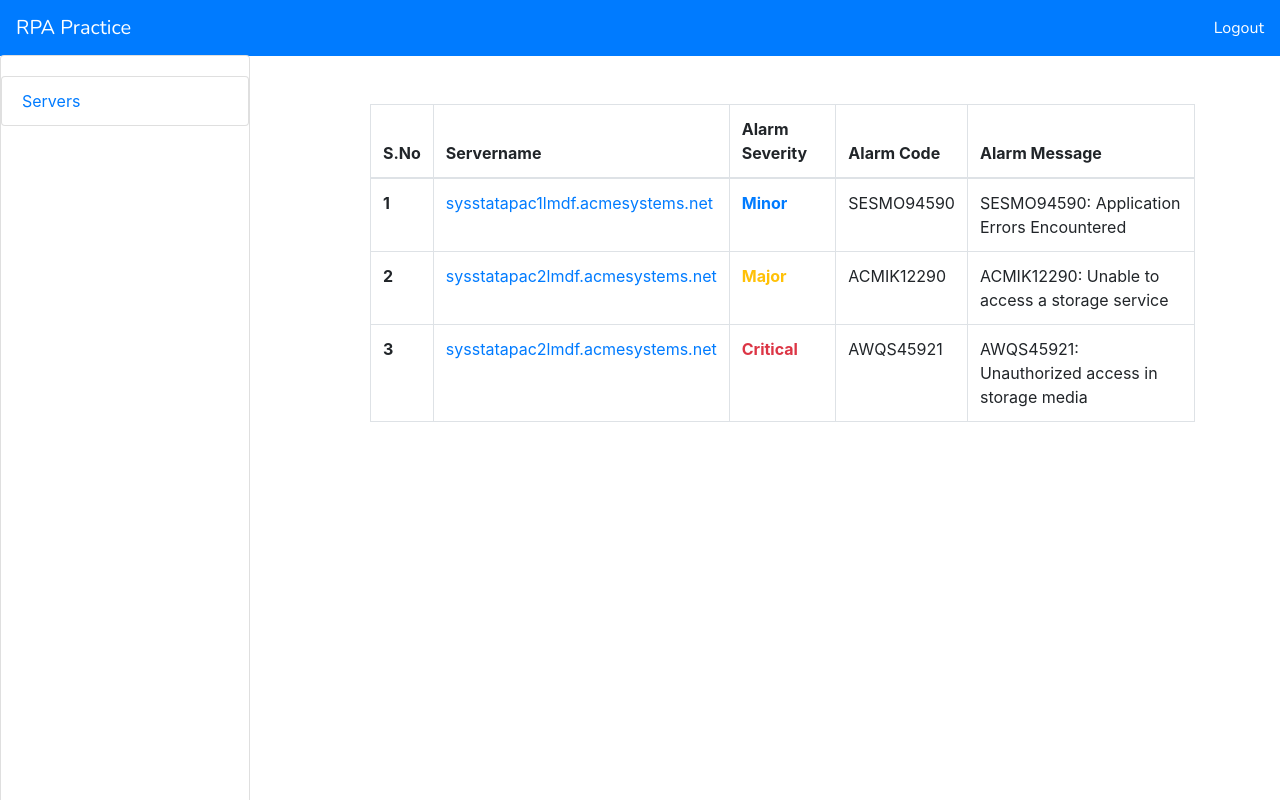
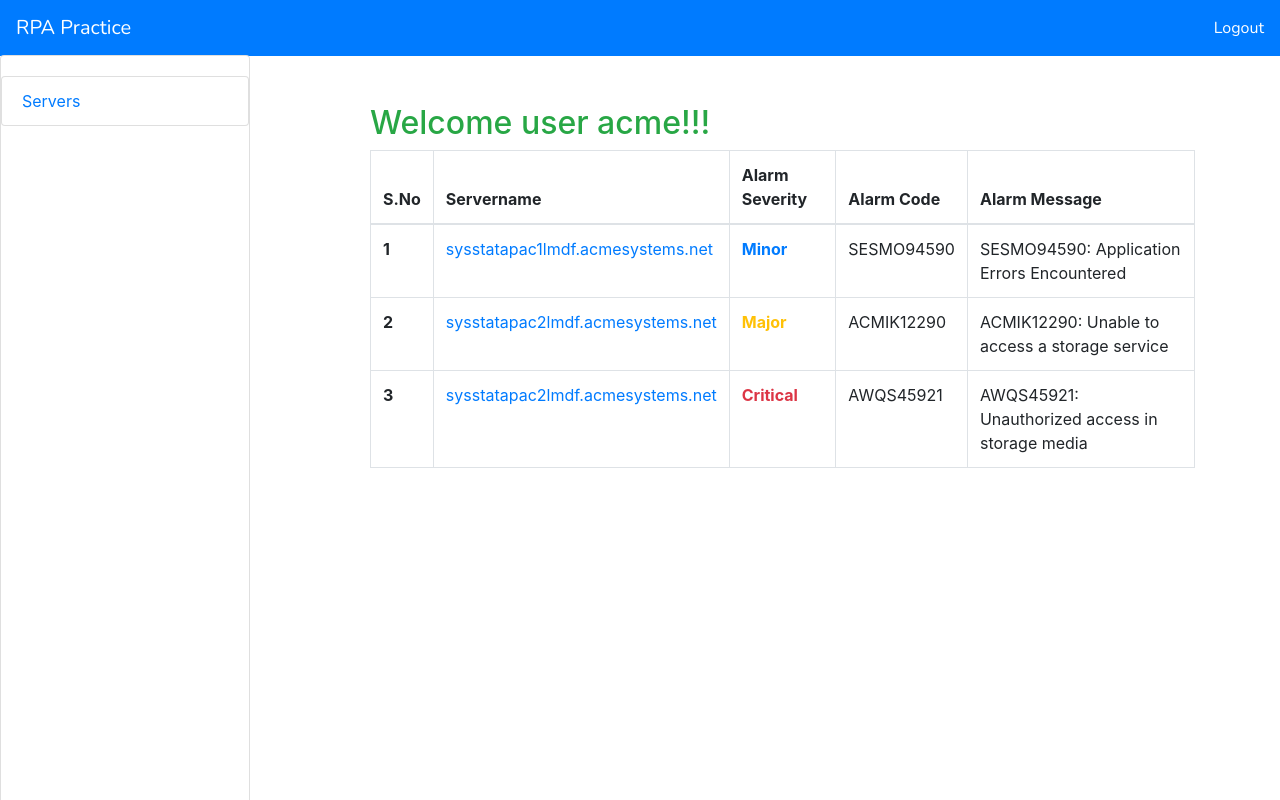
Before and after one commit to joe9789777/rpapractice.github.io, a plain HTML site: page Servers.html in a window 1280 px wide. Drawn offline with nearby package versions, Linux system fonts and the light colour scheme.

Commit message:
modified homepage

```diff
--- a/Servers.html
+++ b/Servers.html
@@ -38,6 +38,7 @@
             <!-- Main Content-->
 
             <div class="col-md-9">
+              <h2 class="text-success">Welcome user acme!!!</h2>
                 <table class="table table-bordered">
                     <thead>
                       <tr>
```
Also changed, not shown: 1 other file.
